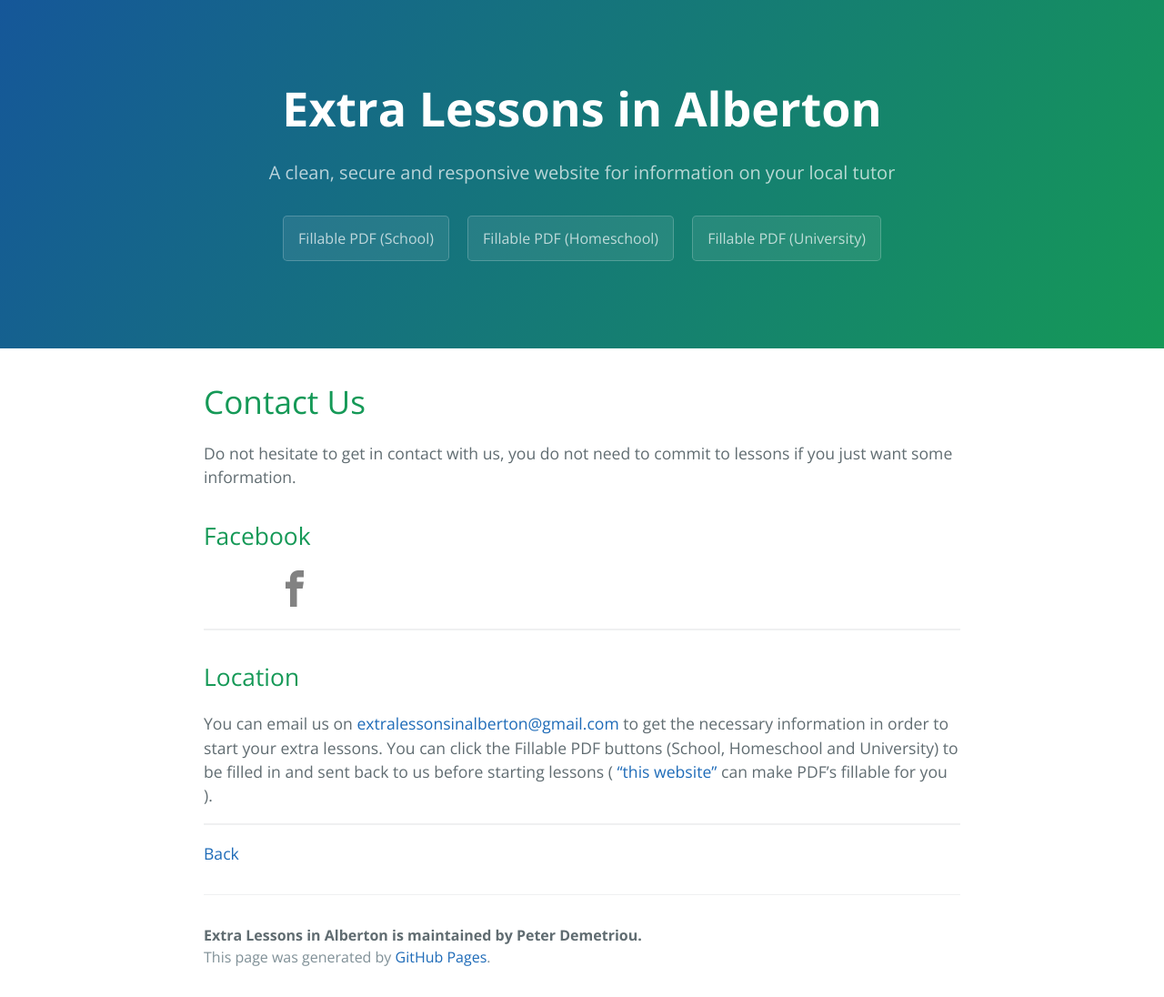
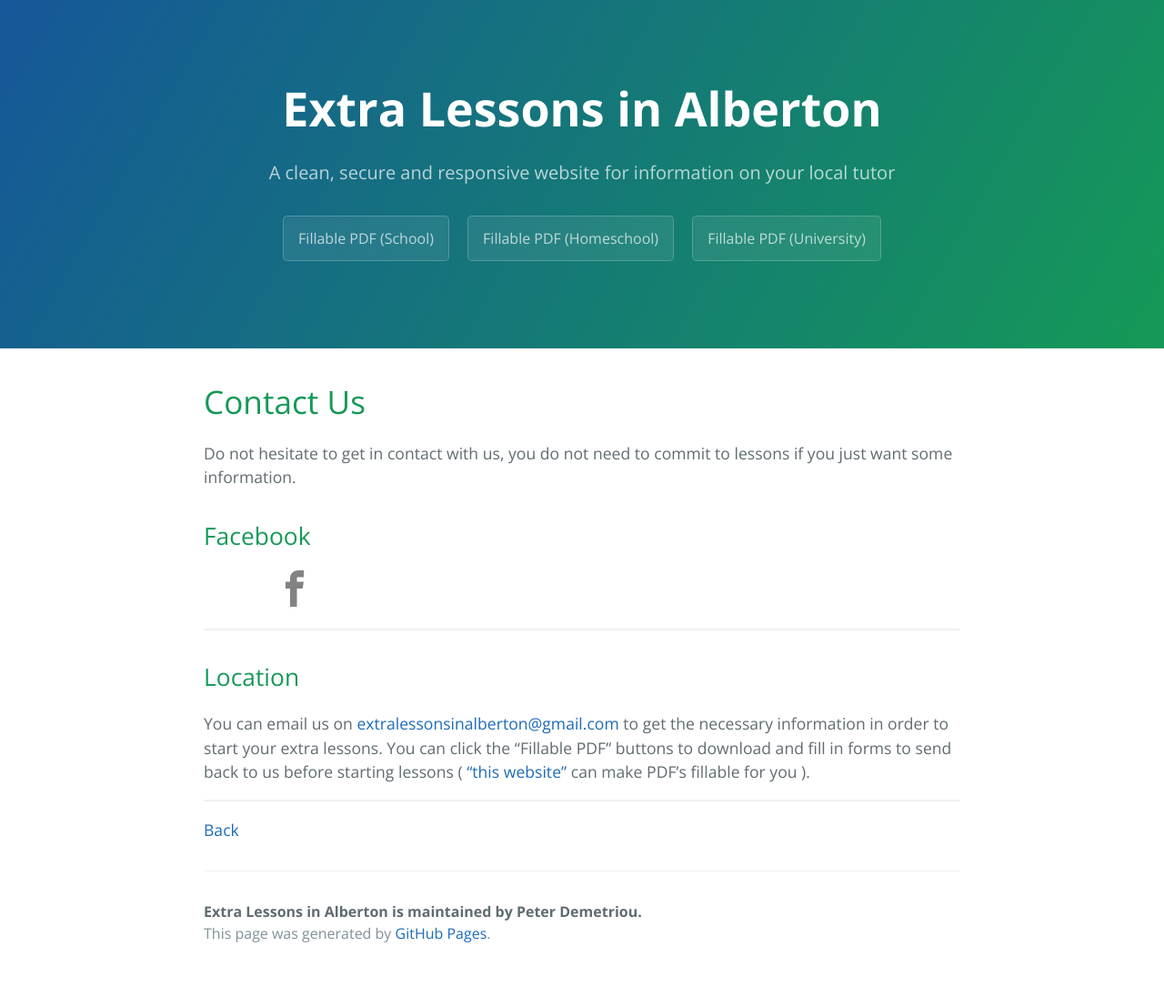
Before and after one commit to HelloBeastie/HelloBeastie.github.io, a Jekyll site: the page built from contact-us.md, in a window 1280 px wide. Shown: the whole page at 91% size. Built offline with Jekyll 4.4.1, drawn with Linux system fonts in a browser that asks for light colours; our own code applies the rules of GitHub Pages for plain Markdown files; after the commit the page ends 1070 px from its top, so only the background shows below that.

Commit message:
Done, needs editing

```diff
--- a/contact-us.md
+++ b/contact-us.md
@@ -16,7 +16,7 @@ Do not hesitate to get in contact with us, you do not need to commit to lessons
 * * *
 ## [](#Location)Location
 
-You can email us on <a href="mailto:{{ site.email }}"> {{ site.email }} </a> to get the necessary information in order to start your extra lessons. You can click the Fillable PDF buttons (School, Homeschool and University) to be filled in and sent back to us before starting lessons ( <a href="https://smallpdf.com/edit-pdf"> "this website" </a> can make PDF's fillable for you ).
+You can email us on <a href="mailto:{{ site.email }}"> {{ site.email }} </a> to get the necessary information in order to start your extra lessons. You can click the "Fillable PDF" buttons to download and fill in forms to send back to us before starting lessons ( <a href="https://smallpdf.com/edit-pdf"> "this website" </a> can make PDF's fillable for you ).
 
 {::comment}
 {:/comment}
```
